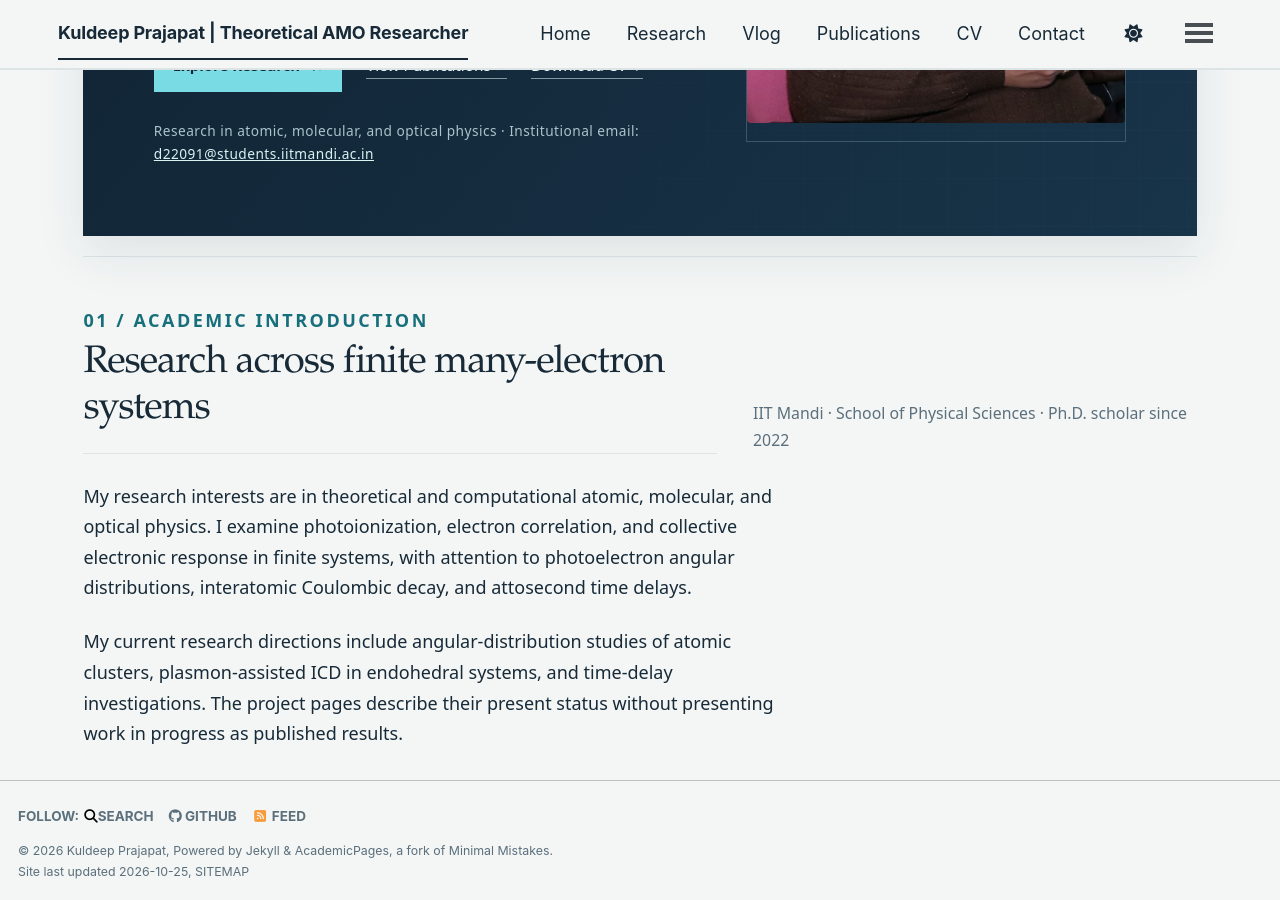
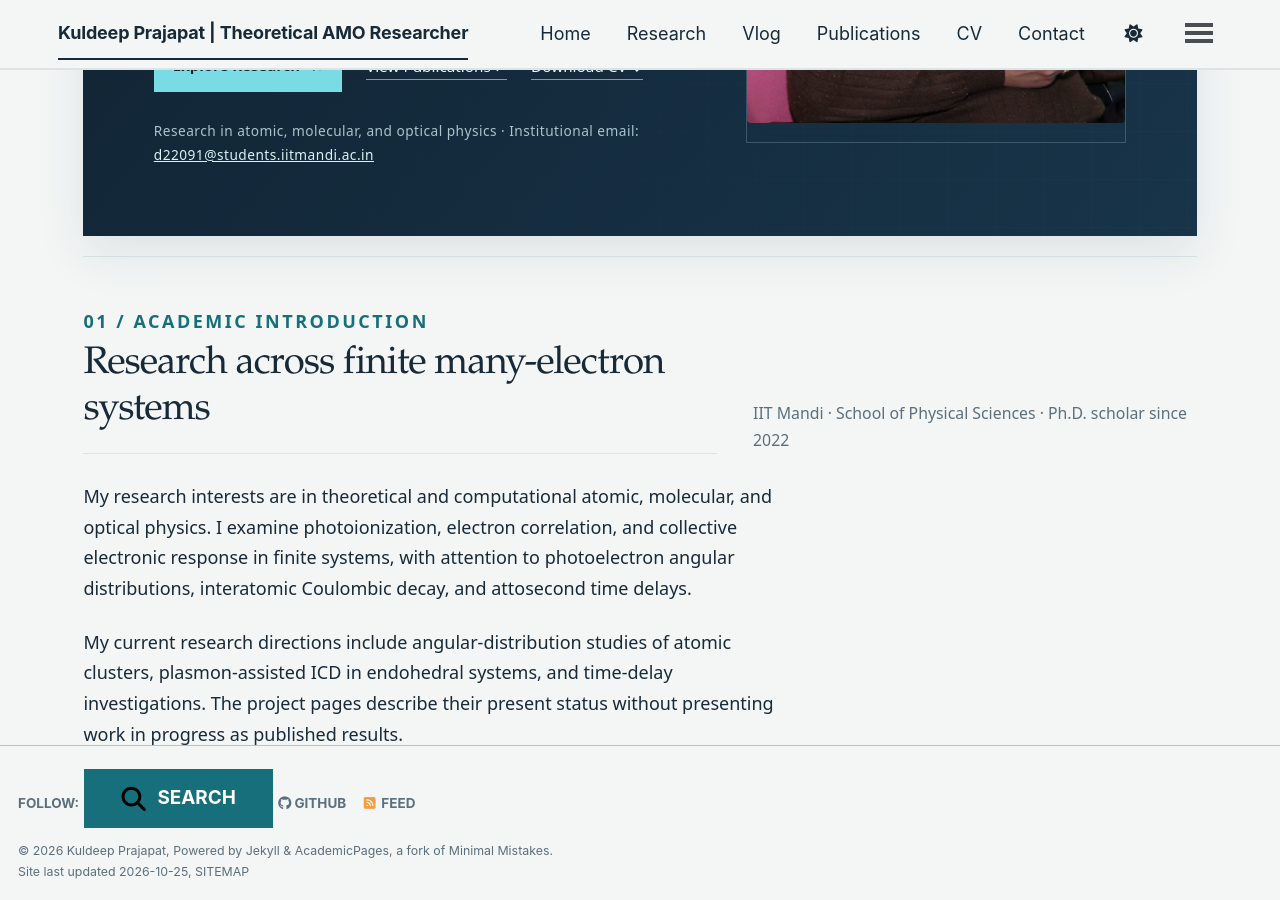
Before and after one commit to PRAJAPAT-KULDEEP/kuldeep-prajapat, a Jekyll site: the page built from _pages/about.md, in a window 1280 px wide and 900 px high, scrolled down 485 px. Built offline with Jekyll 4.4.1, drawn with Linux system fonts in a browser that asks for light colours; a style sheet for code colours, icons or effects is not loaded.

Commit message:
Enlarge footer search button and add search icon

```diff
--- a/_sass/_custom.scss
+++ b/_sass/_custom.scss
@@ -352,3 +352,31 @@
   background: var(--kp-page);
   opacity: 1;
 }
+
+/* Prominent site-search shortcut in the footer */
+.page__footer-follow .social-icons .site-search-footer a {
+  display: inline-flex;
+  align-items: center;
+  justify-content: center;
+  gap: .65rem;
+  min-width: 10.5rem;
+  min-height: 3.1rem;
+  padding: .85rem 1.25rem;
+  border: 2px solid var(--kp-accent);
+  background: var(--kp-accent);
+  color: #fff;
+  font-size: 1.05rem;
+  font-weight: 750;
+  line-height: 1.2;
+  text-decoration: none;
+}
+.page__footer-follow .social-icons .site-search-footer a i {
+  font-size: 1.35rem;
+}
+html[data-theme="dark"] .page__footer-follow .social-icons .site-search-footer a {
+  color: #08141f;
+}
+.page__footer-follow .social-icons .site-search-footer a:hover {
+  opacity: .88;
+  text-decoration: none;
+}
```
